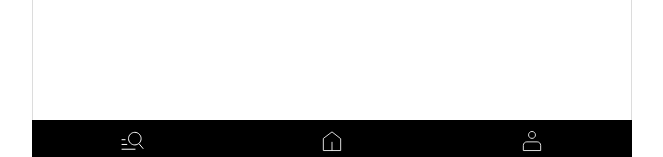
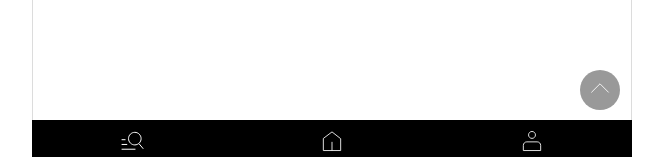
Before and after one commit to SoominYim/nuxt-shopping, a Nuxt app: page /main in a window 1280 px wide. Shown: the part 620-777 px from the top of the page, without its empty margins (308-971 px from the left). Built offline with nearby package versions, Linux system fonts and the light colour scheme.

Commit message:
feat : nav position update

```diff
--- a/components/common/footer.vue
+++ b/components/common/footer.vue
@@ -1,3 +1,17 @@
+<script lang="ts" setup>
+  import $footerText from "~/data/footerText";
+  const activeIndex: any = ref(null);
+
+  const footerText = ref($footerText);
+
+  function footerActive(index: number) {
+    activeIndex.value = activeIndex.value === index ? null : index;
+  }
+  const goTop = () => {
+    window.scrollTo(0, 0);
+  };
+</script>
+
 <template>
   <div class="footer__layout">
     <footer id="main__footer">
@@ -68,53 +82,18 @@
         </svg>
         마이
       </NuxtLink>
+
+      <div class="sub__btnWrap">
+        <button class="go_to_top" @click="goTop">
+          <svg xmlns="http://www.w3.org/2000/svg" width="26" height="26" viewBox="0 0 30 30" fill="none">
+            <path d="M5 19L15 9L25 19" stroke="white" stroke-miterlimit="10"></path>
+          </svg>
+        </button>
+      </div>
     </nav>
   </div>
 </template>
 
-<script lang="ts" setup>
-  const activeIndex: any = ref(null);
-
-  const footerText = ref([
-    {
-      title: `사업자 정보`,
-      text01: `혼인과 가족생활은 개인의 존엄과 양성의 평등을 기초로 성립되고 유지되어야 하며, 국가는 이를 보장한다. 모든
-            국민은 헌법과 법률이 정한 법관에 의하여 법률에 의한 재판을 받을 권리를 가진다. 선거운동은 각급
-            선거관리위원회의 관리하에 법률이 정하는 범위안에서 하되, 균등한 기회가 보장되어야 한다. 국회가 재적의원
-            과반수의 찬성으로 계엄의 해제를 요구한 때에는 대통령은 이를 해제하여야 한다.`,
-      height: 72,
-    },
-    {
-      title: `법적 고지사항`,
-      text01: `대통령은 제3항과 제4항의 사유를 지체없이 공포하여야 한다. 국회는 국무총리 또는 국무위원의 해임을 대통령에게
-            건의할 수 있다. 헌법개정은 국회재적의원 과반수 또는 대통령의 발의로 제안된다. 국회는 국가의 예산안을
-            심의·확정한다. 근로조건의 기준은 인간의 존엄성을 보장하도록 법률로 정한다. 대한민국의 국민이 되는 요건은
-            법률로 정한다.`,
-      height: 72,
-    },
-    {
-      title: `파트너 지원`,
-      text01: `국가는 농·어민과 중소기업의 자조조직을 육성하여야 하며, 그 자율적 활동과 발전을 보장한다.
-            국가유공자·상이군경 및 전몰군경의 유가족은 법률이 정하는 바에 의하여 우선적으로 근로의 기회를 부여받는다.
-            국회의원은 국회에서 직무상 행한 발언과 표결에 관하여 국회외에서 책임을 지지 아니한다. 대통령은 국가의 안위에
-            관계되는 중대한 교전상태에 있어서 국가를 보위하기 위하여 긴급한 조치가 필요하고 국회의 집회가 불가능한 때에
-            한하여 법률의 효력을 가지는 명령을 발할 수 있다.`,
-      height: 90,
-    },
-    {
-      title: `고객 지원`,
-      text01: `국방상 또는 국민경제상 긴절한 필요로 인하여 법률이 정하는 경우를 제외하고는, 사영기업을 국유 또는 공유로
-            이전하거나 그 경영을 통제 또는 관리할 수 없다. 국가는 청원에 대하여 심사할 의무를 진다. 행정각부의 장은
-            국무위원 중에서 국무총리의 제청으로 대통령이 임명한다. 훈장등의 영전은 이를 받은 자에게만 효력이 있고,
-            어떠한 특권도 이에 따르지 아니한다.`,
-      height: 90,
-    },
-  ]);
-
-  function footerActive(index: number) {
-    activeIndex.value = activeIndex.value === index ? null : index;
-  }
-</script>
 <style lang="scss">
   .footer__layout {
     #main__footer {
@@ -204,6 +183,22 @@
         height: 60px;
         gap: 5px;
       }
+      .sub__btnWrap {
+        position: absolute;
+        right: 2%;
+        top: -50px;
+        .go_to_top {
+          display: block;
+          width: 40px;
+          height: 40px;
+          overflow: hidden;
+          position: relative;
+          padding: 5px;
+          box-sizing: border-box;
+          border-radius: 100%;
+          background-color: rgba(0, 0, 0, 0.4);
+        }
+      }
     }
   }
 </style>
--- a/components/common/headerNav.vue
+++ b/components/common/headerNav.vue
@@ -24,7 +24,6 @@
 
   const route = useRoute();
 
-  console.log(route.path);
   /* 페이지 추가 루트
     ~/data/mainMenu.js
   */
--- /dev/null
+++ b/data/footerText.js
@@ -0,0 +1,35 @@
+export default [
+  {
+    title: `사업자 정보`,
+    text01: `혼인과 가족생활은 개인의 존엄과 양성의 평등을 기초로 성립되고 유지되어야 하며, 국가는 이를 보장한다. 모든
+            국민은 헌법과 법률이 정한 법관에 의하여 법률에 의한 재판을 받을 권리를 가진다. 선거운동은 각급
+            선거관리위원회의 관리하에 법률이 정하는 범위안에서 하되, 균등한 기회가 보장되어야 한다. 국회가 재적의원
+            과반수의 찬성으로 계엄의 해제를 요구한 때에는 대통령은 이를 해제하여야 한다.`,
+    height: 72,
+  },
+  {
+    title: `법적 고지사항`,
+    text01: `대통령은 제3항과 제4항의 사유를 지체없이 공포하여야 한다. 국회는 국무총리 또는 국무위원의 해임을 대통령에게
+            건의할 수 있다. 헌법개정은 국회재적의원 과반수 또는 대통령의 발의로 제안된다. 국회는 국가의 예산안을
+            심의·확정한다. 근로조건의 기준은 인간의 존엄성을 보장하도록 법률로 정한다. 대한민국의 국민이 되는 요건은
+            법률로 정한다.`,
+    height: 72,
+  },
+  {
+    title: `파트너 지원`,
+    text01: `국가는 농·어민과 중소기업의 자조조직을 육성하여야 하며, 그 자율적 활동과 발전을 보장한다.
+            국가유공자·상이군경 및 전몰군경의 유가족은 법률이 정하는 바에 의하여 우선적으로 근로의 기회를 부여받는다.
+            국회의원은 국회에서 직무상 행한 발언과 표결에 관하여 국회외에서 책임을 지지 아니한다. 대통령은 국가의 안위에
+            관계되는 중대한 교전상태에 있어서 국가를 보위하기 위하여 긴급한 조치가 필요하고 국회의 집회가 불가능한 때에
+            한하여 법률의 효력을 가지는 명령을 발할 수 있다.`,
+    height: 90,
+  },
+  {
+    title: `고객 지원`,
+    text01: `국방상 또는 국민경제상 긴절한 필요로 인하여 법률이 정하는 경우를 제외하고는, 사영기업을 국유 또는 공유로
+            이전하거나 그 경영을 통제 또는 관리할 수 없다. 국가는 청원에 대하여 심사할 의무를 진다. 행정각부의 장은
+            국무위원 중에서 국무총리의 제청으로 대통령이 임명한다. 훈장등의 영전은 이를 받은 자에게만 효력이 있고,
+            어떠한 특권도 이에 따르지 아니한다.`,
+    height: 90,
+  },
+];
--- a/pages/main/sub01/index.vue
+++ b/pages/main/sub01/index.vue
@@ -3,6 +3,7 @@
   <div>서브01</div>
 </template>
 <script lang="ts" setup>
+  import Header from "~/components/common/header.vue";
   import headerNav from "~/components/common/headerNav.vue";
 </script>
 <style lang="scss"></style>
```
